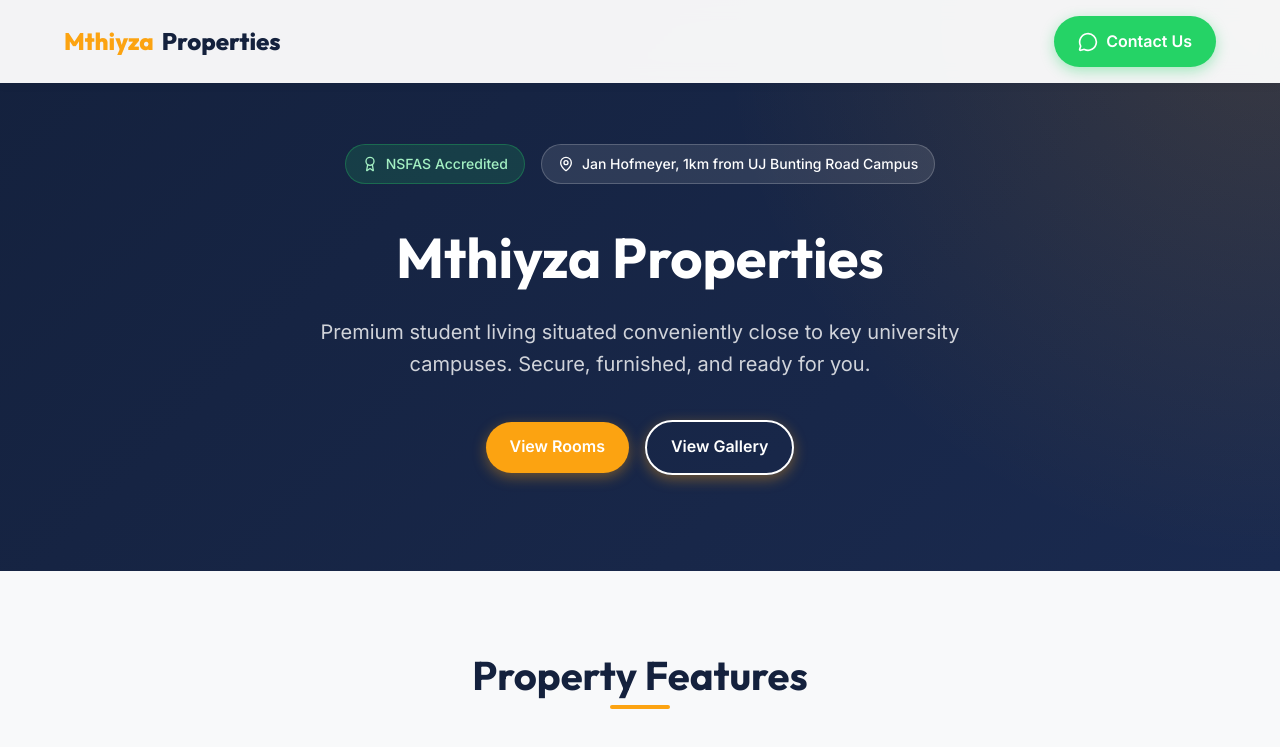
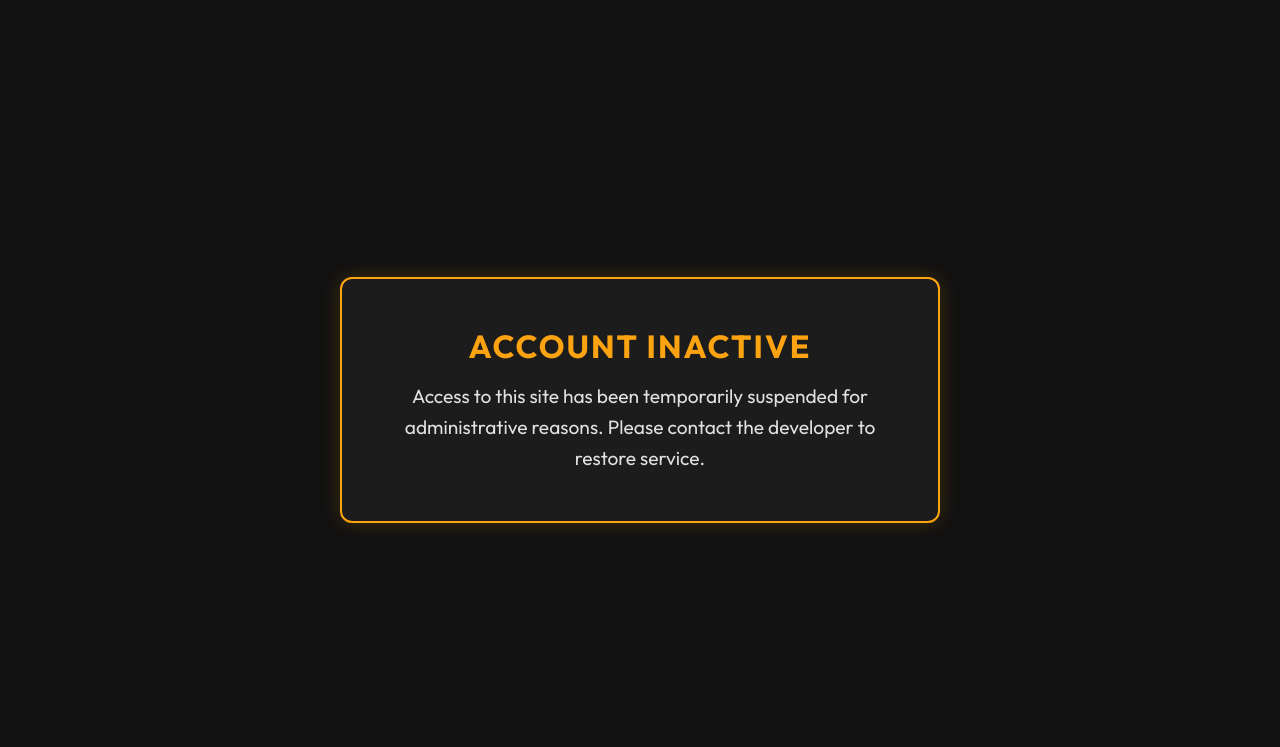
Before and after one commit to Tebza206/student-accommodation, a React (Vite) app: page / in a window 1280 px wide. Shown: the top 747 px of the page. Built offline with nearby package versions, Linux system fonts and the light colour scheme.

Commit message:
Add Service Suspension component

```diff
--- a/package.json
+++ b/package.json
@@ -10,6 +10,7 @@
     "preview": "vite preview"
   },
   "dependencies": {
+    "framer-motion": "^12.38.0",
     "lucide-react": "^1.7.0",
     "react": "^19.2.4",
     "react-dom": "^19.2.4"
--- a/src/App.jsx
+++ b/src/App.jsx
@@ -1,7 +1,11 @@
 import React from 'react';
 import { Bed, Users, Bath, UserCheck, Wind, Banknote, FileX, Award, Shield, Zap, Briefcase, ShieldCheck, BellRing, Clock, MapPin, CheckCircle2, MessageCircle } from 'lucide-react';
+import { motion } from 'framer-motion';
 import { propertyInfo, features, security, nearby, galleryPhotos, roomTypes } from './data';
 import './App.css';
+import SuspensionOverlay from './SuspensionOverlay';
+
+const IS_ACCOUNT_ACTIVE = false;
 
 // Dynamic icon resolver
 const getIcon = (iconName) => {
@@ -20,6 +24,10 @@
     return `https://wa.me/${phone}?text=${encoded}`;
   };
 
+  if (!IS_ACCOUNT_ACTIVE) {
+    return <SuspensionOverlay />;
+  }
+
   return (
     <div className="App">
       {/* Header */}
@@ -37,41 +45,89 @@
       {/* Hero */}
       <section className="hero">
         <div className="container">
-          <div className="hero-badges animate-fade-in delay-100">
+          <motion.div
+            initial={{ opacity: 0, y: 20 }}
+            animate={{ opacity: 1, y: 0 }}
+            transition={{ duration: 0.6, delay: 0.1 }}
+            className="hero-badges"
+          >
             <span className="badge success"><Award size={16} /> NSFAS Accredited</span>
             <span className="badge"><MapPin size={16} /> {propertyInfo.location}</span>
-          </div>
-          <h1 className="animate-fade-in delay-200">{propertyInfo.name}</h1>
-          <p className="hero-subtitle animate-fade-in delay-300">
+          </motion.div>
+          <motion.h1
+            initial={{ opacity: 0, y: 20 }}
+            animate={{ opacity: 1, y: 0 }}
+            transition={{ duration: 0.6, delay: 0.2 }}
+          >
+            {propertyInfo.name}
+          </motion.h1>
+          <motion.p
+            initial={{ opacity: 0, y: 20 }}
+            animate={{ opacity: 1, y: 0 }}
+            transition={{ duration: 0.6, delay: 0.3 }}
+            className="hero-subtitle"
+          >
             Premium student living situated conveniently close to key university campuses. Secure, furnished, and ready for you.
-          </p>
-          <div className="animate-fade-in delay-300">
+          </motion.p>
+          <motion.div
+            initial={{ opacity: 0, y: 20 }}
+            animate={{ opacity: 1, y: 0 }}
+            transition={{ duration: 0.6, delay: 0.4 }}
+          >
              <a href="#rooms" className="btn btn-primary" style={{ marginRight: '1rem' }}>View Rooms</a>
              <a href="#gallery" className="btn btn-primary" style={{ background: 'transparent', border: '2px solid white' }}>View Gallery</a>
-          </div>
+          </motion.div>
         </div>
       </section>
 
       {/* Features & Security */}
       <section className="section bg-color">
         <div className="container">
-          <h2 className="section-title">Property Features</h2>
+          <motion.h2
+            initial={{ opacity: 0, y: 20 }}
+            whileInView={{ opacity: 1, y: 0 }}
+            viewport={{ once: true, margin: "-100px" }}
+            className="section-title"
+          >
+            Property Features
+          </motion.h2>
           <div className="features-grid" style={{ marginBottom: '4rem' }}>
             {features.map((feature, idx) => (
-              <div className="card" key={idx}>
+              <motion.div
+                initial={{ opacity: 0, y: 30 }}
+                whileInView={{ opacity: 1, y: 0 }}
+                viewport={{ once: true, margin: "-50px" }}
+                transition={{ duration: 0.5, delay: idx * 0.1 }}
+                className="card"
+                key={idx}
+              >
                 <div className="card-icon">{getIcon(feature.icon)}</div>
                 <h3>{feature.text}</h3>
-              </div>
+              </motion.div>
             ))}
           </div>
 
-          <h2 className="section-title">Top-Tier Security</h2>
+          <motion.h2
+            initial={{ opacity: 0, y: 20 }}
+            whileInView={{ opacity: 1, y: 0 }}
+            viewport={{ once: true, margin: "-100px" }}
+            className="section-title"
+          >
+            Top-Tier Security
+          </motion.h2>
           <div className="security-grid">
             {security.map((item, idx) => (
-              <div className="card" key={idx}>
+              <motion.div
+                initial={{ opacity: 0, y: 30 }}
+                whileInView={{ opacity: 1, y: 0 }}
+                viewport={{ once: true, margin: "-50px" }}
+                transition={{ duration: 0.5, delay: idx * 0.1 }}
+                className="card"
+                key={idx}
+              >
                 <div style={{ color: '#25D366' }} className="card-icon">{getIcon(item.icon)}</div>
                 <h3>{item.text}</h3>
-              </div>
+              </motion.div>
             ))}
           </div>
         </div>
@@ -80,15 +136,29 @@
       {/* Gallery Section */}
       <section id="gallery" className="section gallery-section">
         <div className="container">
-          <h2 className="section-title">Photo Gallery</h2>
+          <motion.h2
+            initial={{ opacity: 0, y: 20 }}
+            whileInView={{ opacity: 1, y: 0 }}
+            viewport={{ once: true, margin: "-100px" }}
+            className="section-title"
+          >
+            Photo Gallery
+          </motion.h2>
           <div className="gallery-grid">
             {galleryPhotos.map((photo, idx) => (
-              <div className="gallery-item" key={idx}>
+              <motion.div
+                initial={{ opacity: 0, scale: 0.9 }}
+                whileInView={{ opacity: 1, scale: 1 }}
+                viewport={{ once: true, margin: "-50px" }}
+                transition={{ duration: 0.5, delay: idx * 0.1 }}
+                className="gallery-item"
+                key={idx}
+              >
                 <img src={photo.src} alt={photo.title} onError={(e) => { e.target.src = 'https://placehold.co/600x400/14213d/fca311?text=' + photo.title }} />
                 <div className="gallery-overlay">
                   <h3>{photo.category}</h3>
                 </div>
-              </div>
+              </motion.div>
             ))}
           </div>
         </div>
@@ -97,10 +167,24 @@
       {/* Rooms Section */}
       <section id="rooms" className="section rooms-section">
         <div className="container">
-          <h2 className="section-title">Available Rooms</h2>
+          <motion.h2
+            initial={{ opacity: 0, y: 20 }}
+            whileInView={{ opacity: 1, y: 0 }}
+            viewport={{ once: true, margin: "-100px" }}
+            className="section-title"
+          >
+            Available Rooms
+          </motion.h2>
           <div className="features-grid">
             {roomTypes.map((room, idx) => (
-              <div className="room-card" key={idx}>
+              <motion.div
+                initial={{ opacity: 0, y: 40 }}
+                whileInView={{ opacity: 1, y: 0 }}
+                viewport={{ once: true, margin: "-50px" }}
+                transition={{ duration: 0.6, delay: idx * 0.15 }}
+                className="room-card"
+                key={idx}
+              >
                 <img className="room-image" src={room.image} alt={room.type} onError={(e) => { e.target.src = 'https://placehold.co/600x400/14213d/fca311?text=' + room.type }} />
                 <div className="room-content">
                   <h3 style={{ fontSize: '1.5rem', marginBottom: '0.5rem' }}>{room.type}</h3>
@@ -114,7 +198,7 @@
                     <MessageCircle size={20} /> Inquire Now
                   </a>
                 </div>
-              </div>
+              </motion.div>
             ))}
           </div>
         </div>
@@ -123,13 +207,27 @@
       {/* Nearby Campuses */}
       <section className="section bg-color">
         <div className="container">
-          <h2 className="section-title">Nearby Campuses</h2>
+          <motion.h2
+            initial={{ opacity: 0, y: 20 }}
+            whileInView={{ opacity: 1, y: 0 }}
+            viewport={{ once: true, margin: "-100px" }}
+            className="section-title"
+          >
+            Nearby Campuses
+          </motion.h2>
           <div style={{ display: 'flex', flexWrap: 'wrap', gap: '1rem', justifyContent: 'center' }}>
              {nearby.map((place, idx) => (
-               <div key={idx} style={{ padding: '1rem 2rem', background: 'white', borderRadius: '50px', boxShadow: 'var(--shadow-sm)', fontWeight: '600' }}>
+               <motion.div
+                 initial={{ opacity: 0, x: -20 }}
+                 whileInView={{ opacity: 1, x: 0 }}
+                 viewport={{ once: true, margin: "-50px" }}
+                 transition={{ duration: 0.4, delay: idx * 0.1 }}
+                 key={idx}
+                 style={{ padding: '1rem 2rem', background: 'white', borderRadius: '50px', boxShadow: 'var(--shadow-sm)', fontWeight: '600' }}
+               >
                  <MapPin size={18} style={{ color: 'var(--primary-color)', marginRight: '0.5rem', verticalAlign: 'middle' }} />
                  {place.text}
-               </div>
+               </motion.div>
              ))}
           </div>
         </div>
@@ -138,11 +236,31 @@
       {/* CTA / Footer */}
       <section className="cta-section">
         <div className="container">
-          <h2>Ready to secure your spot?</h2>
-          <p>Don't miss out on premium student accommodation close to campus. Contact us today on WhatsApp to arrange a viewing or secure your booking. Spaces are limited to max 20 occupants!</p>
-          <a href={getWhatsAppLink("Hi, I want to secure my spot!")} className="btn btn-whatsapp" style={{ fontSize: '1.25rem', padding: '1rem 2.5rem' }} target="_blank" rel="noopener noreferrer">
-            <MessageCircle size={24} /> WhatsApp Us Now
-          </a>
+          <motion.h2
+            initial={{ opacity: 0, y: 20 }}
+            whileInView={{ opacity: 1, y: 0 }}
+            viewport={{ once: true }}
+          >
+            Ready to secure your spot?
+          </motion.h2>
+          <motion.p
+            initial={{ opacity: 0, y: 20 }}
+            whileInView={{ opacity: 1, y: 0 }}
+            viewport={{ once: true }}
+            transition={{ delay: 0.1 }}
+          >
+            Don't miss out on premium student accommodation close to campus. Contact us today on WhatsApp to arrange a viewing or secure your booking. Spaces are limited to max 20 occupants!
+          </motion.p>
+          <motion.div
+            initial={{ opacity: 0, scale: 0.9 }}
+            whileInView={{ opacity: 1, scale: 1 }}
+            viewport={{ once: true }}
+            transition={{ delay: 0.2 }}
+          >
+            <a href={getWhatsAppLink("Hi, I want to secure my spot!")} className="btn btn-whatsapp" style={{ fontSize: '1.25rem', padding: '1rem 2.5rem' }} target="_blank" rel="noopener noreferrer">
+              <MessageCircle size={24} /> WhatsApp Us Now
+            </a>
+          </motion.div>
         </div>
       </section>
 
--- /dev/null
+++ b/src/SuspensionOverlay.jsx
@@ -0,0 +1,57 @@
+import React from 'react';
+
+const styles = {
+  overlay: {
+    position: 'fixed',
+    top: 0,
+    left: 0,
+    width: '100vw',
+    height: '100vh',
+    backgroundColor: '#111111', // Dark high-contrast background
+    color: '#ffffff',
+    display: 'flex',
+    justifyContent: 'center',
+    alignItems: 'center',
+    zIndex: 99999, // High enough to cover entire site
+    fontFamily: "'Outfit', sans-serif",
+  },
+  messageBox: {
+    backgroundColor: '#1c1c1c',
+    border: '2px solid #fca311', // Construction yellow / vibrant gold
+    padding: '3rem',
+    borderRadius: '12px',
+    maxWidth: '600px',
+    textAlign: 'center',
+    boxShadow: '0 0 20px rgba(252, 163, 17, 0.2)', // glow effect
+    margin: '1rem',
+  },
+  heading: {
+    color: '#fca311',
+    fontSize: '2rem',
+    marginBottom: '1rem',
+    textTransform: 'uppercase',
+    letterSpacing: '2px',
+    fontWeight: 'bold',
+  },
+  text: {
+    fontSize: '1.2rem',
+    lineHeight: '1.6',
+    color: '#e0e0e0',
+  }
+};
+
+const SuspensionOverlay = () => {
+  return (
+    <div style={styles.overlay}>
+      <div style={styles.messageBox}>
+        <h1 style={styles.heading}>Account Inactive</h1>
+        <p style={styles.text}>
+          Access to this site has been temporarily suspended for administrative reasons.
+          Please contact the developer to restore service.
+        </p>
+      </div>
+    </div>
+  );
+};
+
+export default SuspensionOverlay;
--- a/src/index.css
+++ b/src/index.css
@@ -56,19 +56,7 @@
   transition: all 0.2s ease-in-out;
 }
 
-/* Animations */
-@keyframes fadeIn {
-  from { opacity: 0; transform: translateY(20px); }
-  to { opacity: 1; transform: translateY(0); }
-}
-
-.animate-fade-in {
-  animation: fadeIn 0.6s ease-out forwards;
-}
-
-.delay-100 { animation-delay: 100ms; }
-.delay-200 { animation-delay: 200ms; }
-.delay-300 { animation-delay: 300ms; }
+/* Animations handled by framer-motion */
 
 /* Utilities */
 .container {
```
Also changed, not shown: 1 other file (tests, documents, lock files or other folders).
